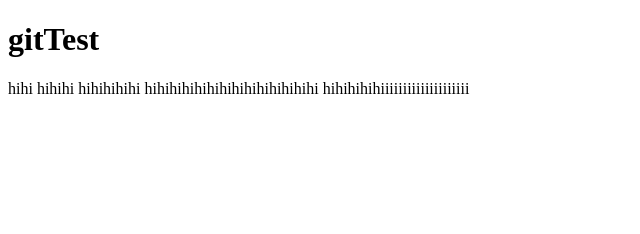
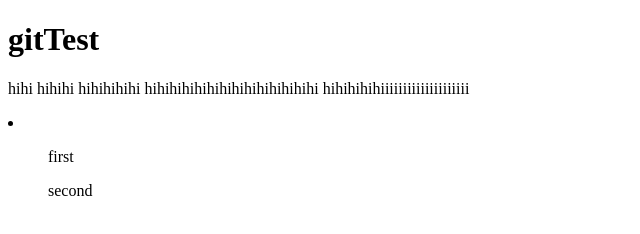
Before and after one commit to sue-23/gitTest, a plain HTML site: page index.html in a window 1280 px wide. Shown: the full height of the page, 0-640 px from the left. Drawn offline with Linux system fonts and the light colour scheme.

Commit message:
<li> <ol>

```diff
--- a/index.html
+++ b/index.html
@@ -15,6 +15,10 @@
         hihihihihihihihihihihihihihi
         hihihihihiiiiiiiiiiiiiiiiiiii
     </p>
+    <li>
+        <ol>first</ol>
+        <ol>second</ol>
+    </li>
 
 </body>
 </html>
```
